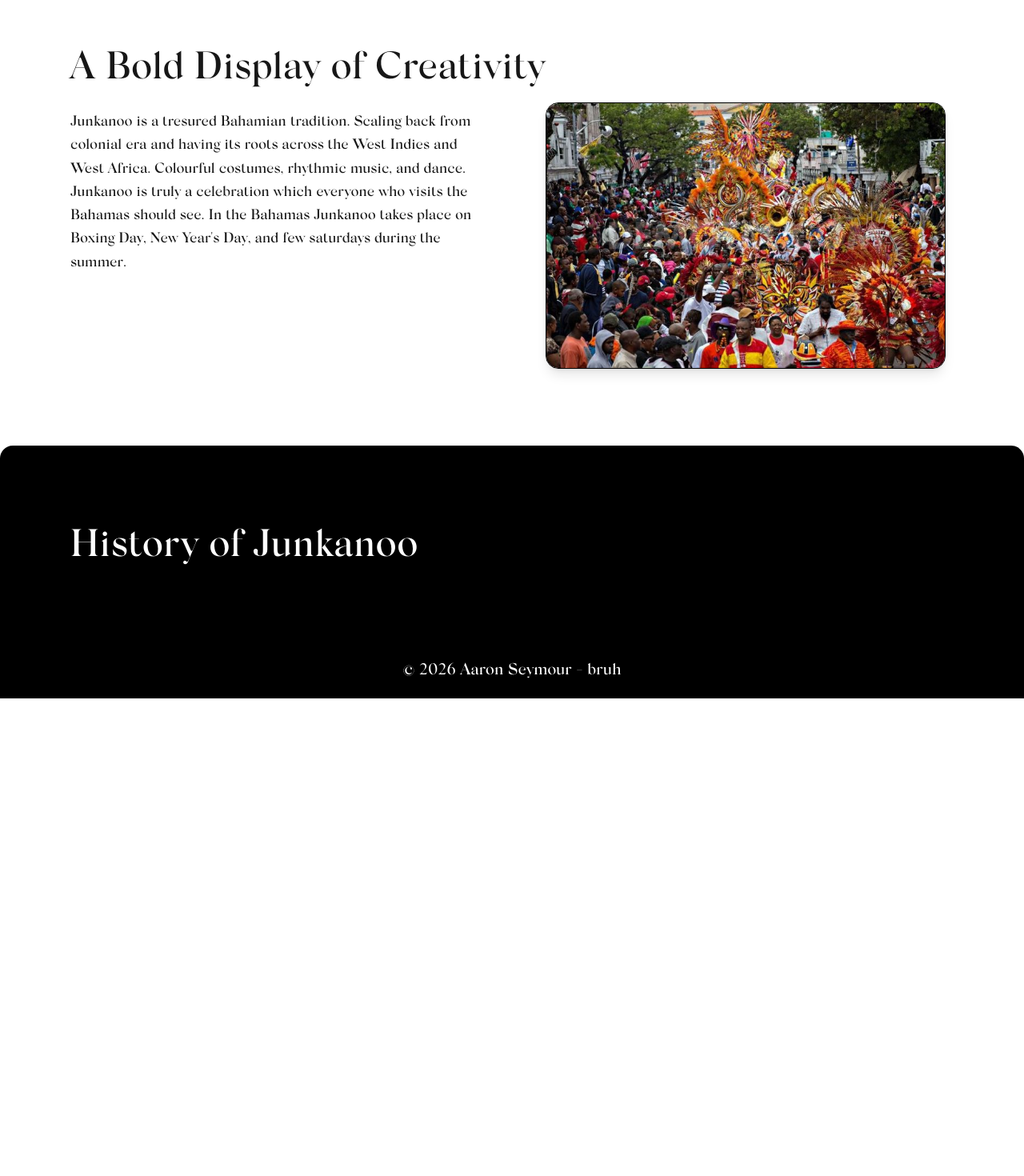
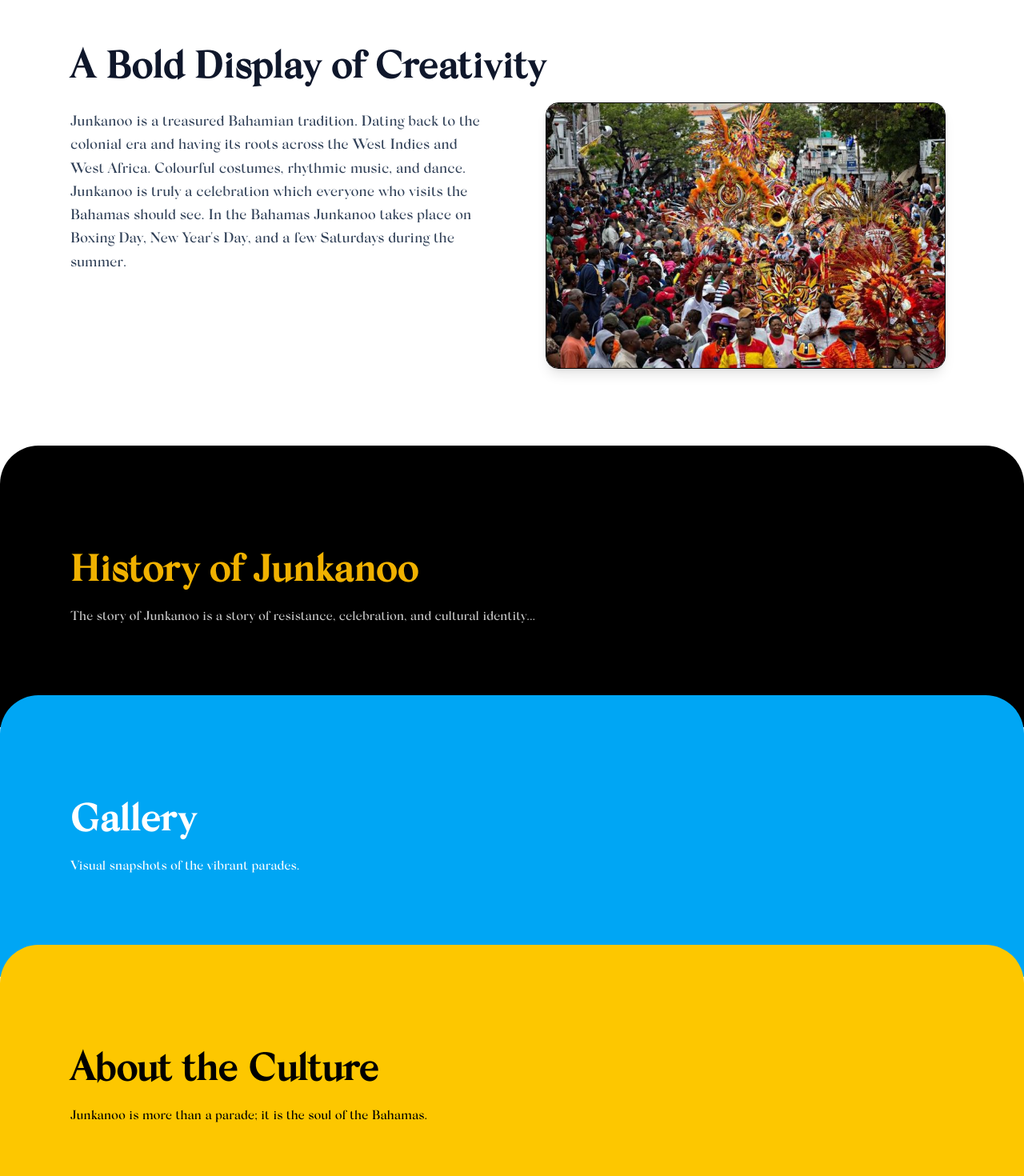
Before and after one commit to Haruni26/junkanoo-site, a Next.js app: page / in a window 1280 px wide. Shown: the part 840-2310 px from the top of the page at 80% size. Before the commit the page ends 1713 px from the top, so only its background shows below. Built offline with nearby package versions, Linux system fonts and the light colour scheme.

Commit message:
Added smooth scrolling, header links, and improved section styling

```diff
--- a/app/globals.css
+++ b/app/globals.css
@@ -23,6 +23,10 @@
   font-style: normal;
 }
 
+html {
+  scroll-behavior: smooth;
+}
+
 body {
   background: var(--background);
   color: var(--foreground);
--- a/app/page.tsx
+++ b/app/page.tsx
@@ -8,7 +8,7 @@ export default function Home() {
 
   useEffect(() => {
     function handleScroll() {
-      setShowHeader(window.scrollY > 50); // shows header after scrolling 50px
+      setShowHeader(window.scrollY > 50);
     }
 
     window.addEventListener("scroll", handleScroll);
@@ -17,17 +17,53 @@ export default function Home() {
 
   return (
     <>
-      {/* Header (Need to add sections) */}
+      {/* Updated Header */}
+      {/* Updated Header */}
       <header
         className={`fixed top-0 left-0 w-full z-50 transition-all duration-500
-        ${
-          showHeader
-            ? "bg-black/60 backdrop-blur-md py-4"
-            : "bg-transparent py-2 -translate-y-full"
-        }`}
+  ${
+    showHeader
+      ? "bg-black/80 backdrop-blur-md py-4"
+      : "bg-transparent py-4 -translate-y-full"
+  }`}
       >
-        <div className="max-w-6xl mx-auto text-2xl px-6 text-white font-semibold">
-          Junkanoo
+        <div className="max-w-6xl mx-auto px-6 flex justify-between items-center text-white">
+          <a
+            href="#"
+            className="text-2xl font-semibold tracking-tighter hover:text-yellow-500 transition-colors cursor-pointer"
+          >
+            Junkanoo
+          </a>
+
+          {/* Navigation Links */}
+          <nav>
+            <ul className="flex gap-8 text-sm font-medium uppercase tracking-widest">
+              <li>
+                <a
+                  href="#history"
+                  className="hover:text-yellow-500 transition-colors"
+                >
+                  History
+                </a>
+              </li>
+              <li>
+                <a
+                  href="#gallery"
+                  className="hover:text-yellow-500 transition-colors"
+                >
+                  Gallery
+                </a>
+              </li>
+              <li>
+                <a
+                  href="#about"
+                  className="hover:text-yellow-500 transition-colors"
+                >
+                  About
+                </a>
+              </li>
+            </ul>
+          </nav>
         </div>
       </header>
 
@@ -35,39 +71,34 @@ export default function Home() {
       <section className="relative h-screen w-full overflow-hidden">
         <video
           className="absolute top-0 left-0 w-full h-full object-cover"
-          src="null" // Get an url
+          src="null"
           autoPlay
           muted
           loop
           playsInline
         />
-
-        {/* Overlay */}
         <div className="absolute inset-0 bg-black/40" />
-
-        {/* Title */}
         <div className="relative z-10 h-full flex items-center justify-center">
-          <h1 className="text-white text-6xl font-bold text-center drop-shadow-lg">
+          <h1 className="text-white text-7xl font-bold text-center drop-shadow-lg">
             Junkanoo
           </h1>
         </div>
       </section>
 
-      {/* CONTENT */}
-      <section className="max-w-6xl mx-auto px-6 py-24 space-y-6" id="about">
-        <h1 className="text-5xl">A Bold Display of Creativity</h1>
-
+      <section className="max-w-6xl mx-auto px-6 py-24 space-y-6">
+        <h1 className="text-5xl font-bold text-slate-900">
+          A Bold Display of Creativity
+        </h1>
         <div className="grid grid-cols-1 md:grid-cols-2 gap-10 md:gap-16">
-          {/* Need to finish this description */}
-          <p className="text-lg leading-relaxed mt-2">
-            Junkanoo is a tresured Bahamian tradition. Scaling back from
+          <p className="text-lg leading-relaxed mt-2 text-slate-700">
+            Junkanoo is a treasured Bahamian tradition. Dating back to the
             colonial era and having its roots across the West Indies and West
             Africa. Colourful costumes, rhythmic music, and dance. Junkanoo is
             truly a celebration which everyone who visits the Bahamas should
             see. In the Bahamas Junkanoo takes place on Boxing Day, New
-            Year&apos;s Day, and few saturdays during the summer.
+            Year&apos;s Day, and a few Saturdays during the summer.
           </p>
-          <div className="flex justify-center md:justify-center gap-4 w-full max-w-3xl mx-auto">
+          <div className="flex justify-center">
             <Image
               src="/images/parade.jpg"
               width={500}
@@ -79,12 +110,41 @@ export default function Home() {
         </div>
       </section>
 
+      {/* History Section */}
       <section
-        className="w-full bg-black rounded-t-2xl text-white py-24"
+        className="w-full bg-black rounded-t-[3rem] text-yellow-500 py-32"
         id="history"
       >
-        <div className="max-w-6xl mx-auto px-6 space-y-6">
-          <h1 className="text-5xl">History of Junkanoo</h1>
+        <div className="max-w-6xl mx-auto px-6">
+          <h1 className="text-5xl font-bold">History of Junkanoo</h1>
+          <p className="mt-6 text-white/80 max-w-2xl">
+            The story of Junkanoo is a story of resistance, celebration, and
+            cultural identity...
+          </p>
+        </div>
+      </section>
+
+      {/* Gallery Section */}
+      <section
+        className="w-full bg-sky-500 rounded-t-[3rem] text-white py-32 -mt-10"
+        id="gallery"
+      >
+        <div className="max-w-6xl mx-auto px-6">
+          <h1 className="text-5xl font-bold">Gallery</h1>
+          <p className="mt-6">Visual snapshots of the vibrant parades.</p>
+        </div>
+      </section>
+
+      {/* About Section */}
+      <section
+        className="w-full bg-yellow-400 rounded-t-[3rem] text-black py-32 -mt-10"
+        id="about"
+      >
+        <div className="max-w-6xl mx-auto px-6">
+          <h1 className="text-5xl font-bold">About the Culture</h1>
+          <p className="mt-6 font-medium">
+            Junkanoo is more than a parade; it is the soul of the Bahamas.
+          </p>
         </div>
       </section>
     </>
```
